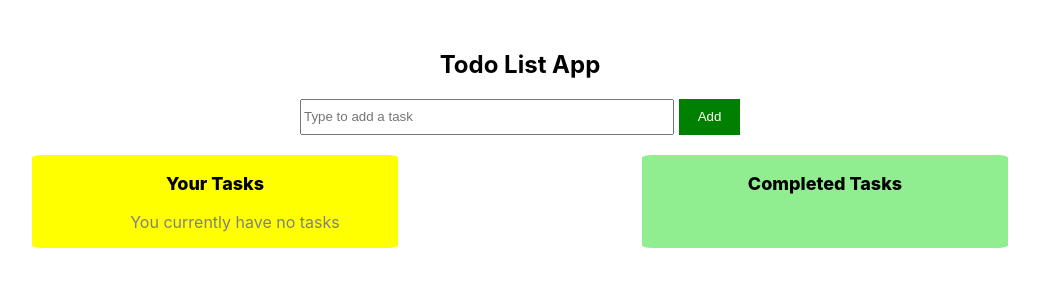
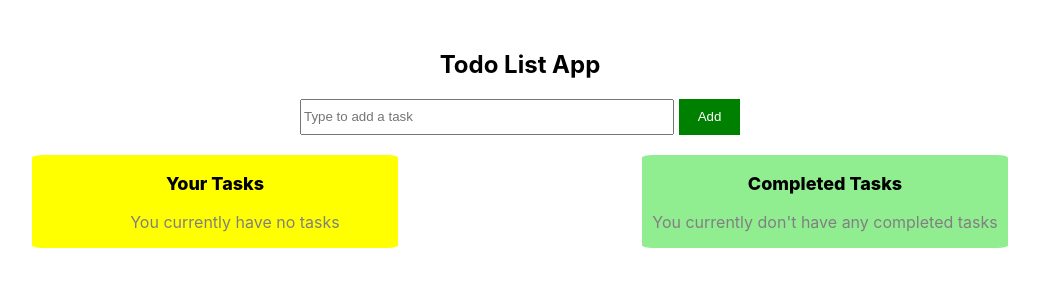
Before and after one commit to Bazee-code/Journee, a React (Create React App) app: page / in a window 1280 px wide. Shown: the top 300 px of the page, without its empty margins (120-1159 px from the left). Built offline with nearby package versions, Linux system fonts and the light colour scheme.

Commit message:
access redux store to get completed tasks using useAppSelector & display them

```diff
--- a/src/components/CompletedItemsList.tsx
+++ b/src/components/CompletedItemsList.tsx
@@ -1,26 +1,23 @@
 import styled from 'styled-components'
 import { useAppSelector } from '../types'
-
 
 const CompletedItemContainer = styled.div`
     width : 30%;
     background-color : #90EE90;
     border-radius : 3%;
 `
-
 const Title = styled.p`
     color : #000;
     text-align : center;
     font-size : 18px;
     font-weight : 800;
 `
-
 const P = styled.p`
     font-size : 18px;
     font-weight : 500;
     text-decoration : line-through;
 `
-const completedText = styled.p`
+const CompletedText = styled.p`
     text-align : center;
     font-size : 16px;
     color : grey;
@@ -28,9 +25,26 @@ const completedText = styled.p`
 
 const CompletedItemsList = () => {
 
+    const items = useAppSelector(state => state.todos.items)
+
     return(
         <CompletedItemContainer>
             <Title>Completed Tasks</Title>
+            {
+                items.length === 0 ?  <CompletedText>You currently don't have any completed tasks</CompletedText> : (
+                    items.map(item => {
+                        if(item.done === true){
+                            return (
+                            <ul key={item.id}>
+                                <li>
+                                    <P>{item.text}
+                                    </P>
+                                </li>
+                            </ul>
+                             )}
+                    })
+                )
+            }
         </CompletedItemContainer>
     )
 }
```
